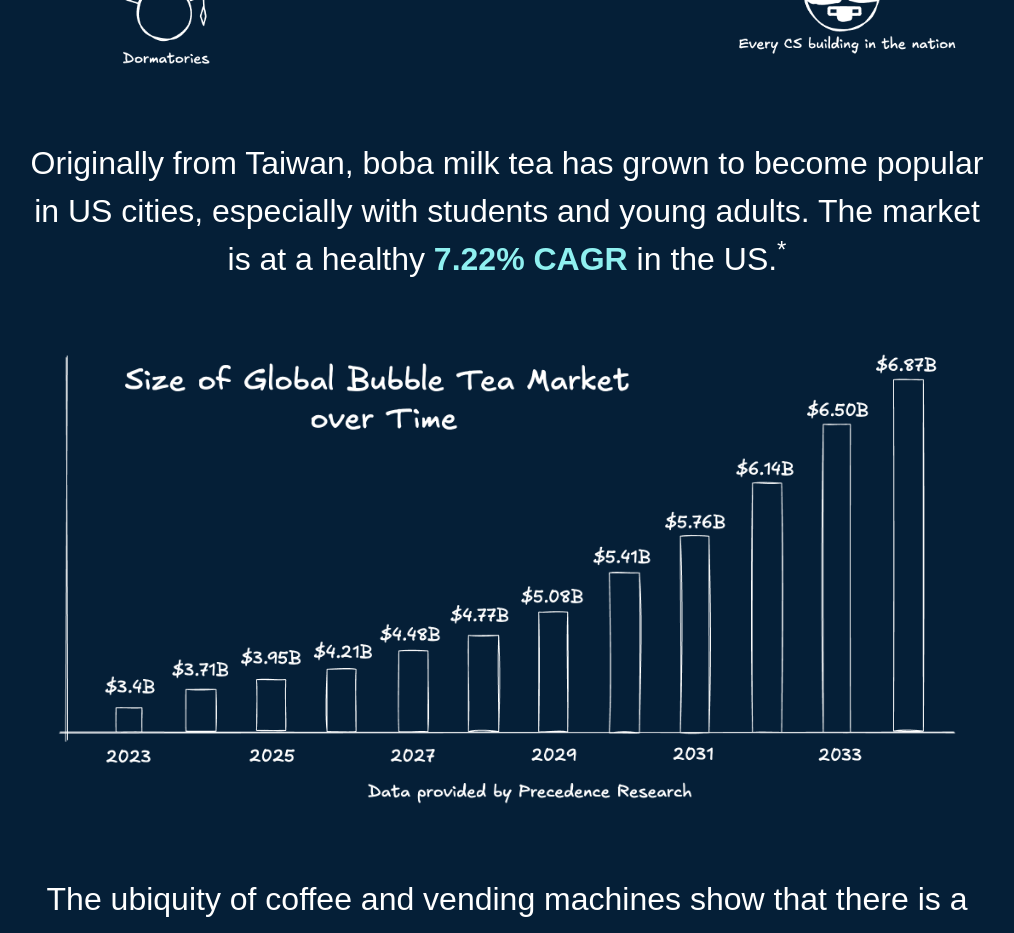
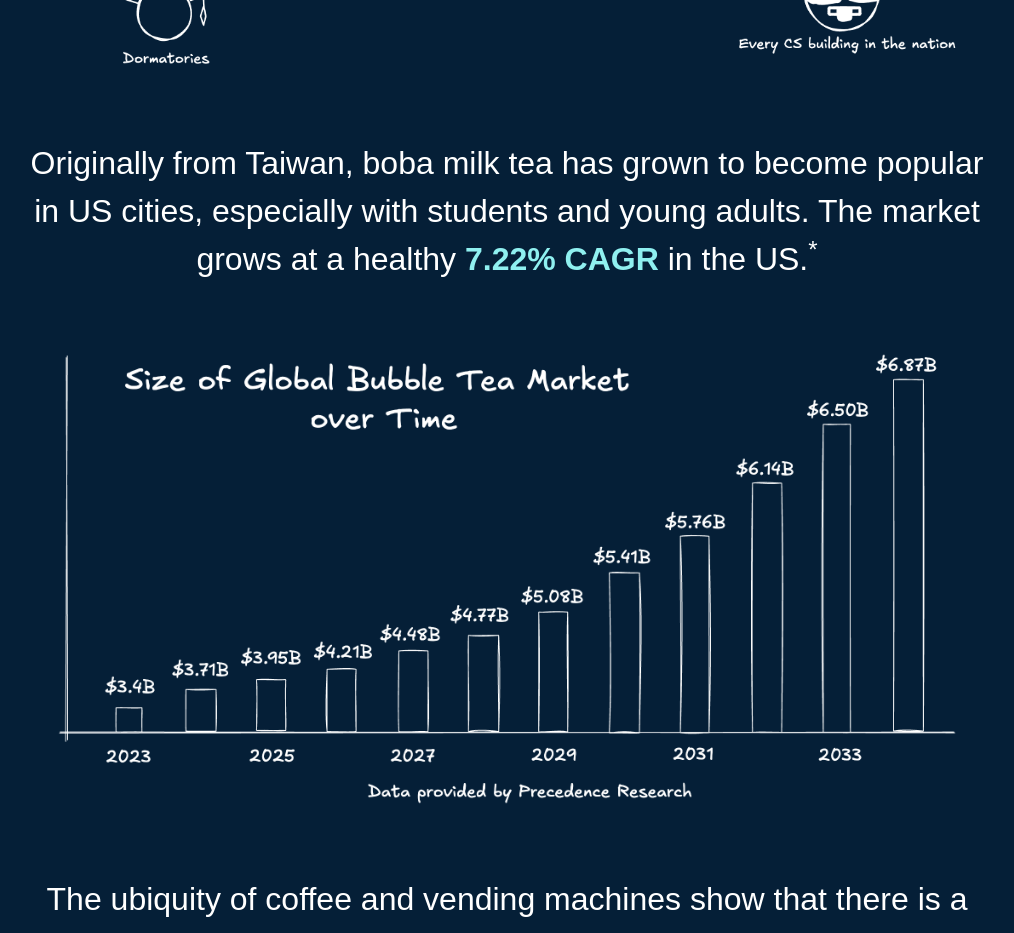
Before and after one commit to k-xvin/bobamabob-landing, a React (Vite) app: page / in a window 1280 px wide. Shown: the part 1580-2513 px from the top of the page, without its empty margins (133-1147 px from the left). Built offline with nearby package versions, Linux system fonts and the light colour scheme; a web font is replaced by a local one.

Commit message:
fix: banner animation

```diff
--- a/src/App.tsx
+++ b/src/App.tsx
@@ -40,7 +40,7 @@ function App() {
       <ScrollPageSection className="flex flex-col items-center justify-center">
         <h3 className="max-w-[80%] text-center">
           Originally from Taiwan, boba milk tea has grown to become popular in US cities, especially
-          with students and young adults. The market is at a healthy <b>7.22% CAGR</b> in the US.<sup>*</sup>
+          with students and young adults. The market grows at a healthy <b>7.22% CAGR</b> in the US.<sup>*</sup>
         </h3>
       </ScrollPageSection>
 
--- a/src/index.css
+++ b/src/index.css
@@ -65,11 +65,11 @@ b {
       transform: translateY(0%);
     }
     100% {
-      transform: translateY(100%);
+      transform: translateY(-25%);
     }
   }
 
   .animate-verticalScroll {
-    animation: verticalScroll 90s linear infinite;
+    animation: verticalScroll 30s linear infinite;
   }
 }
```
